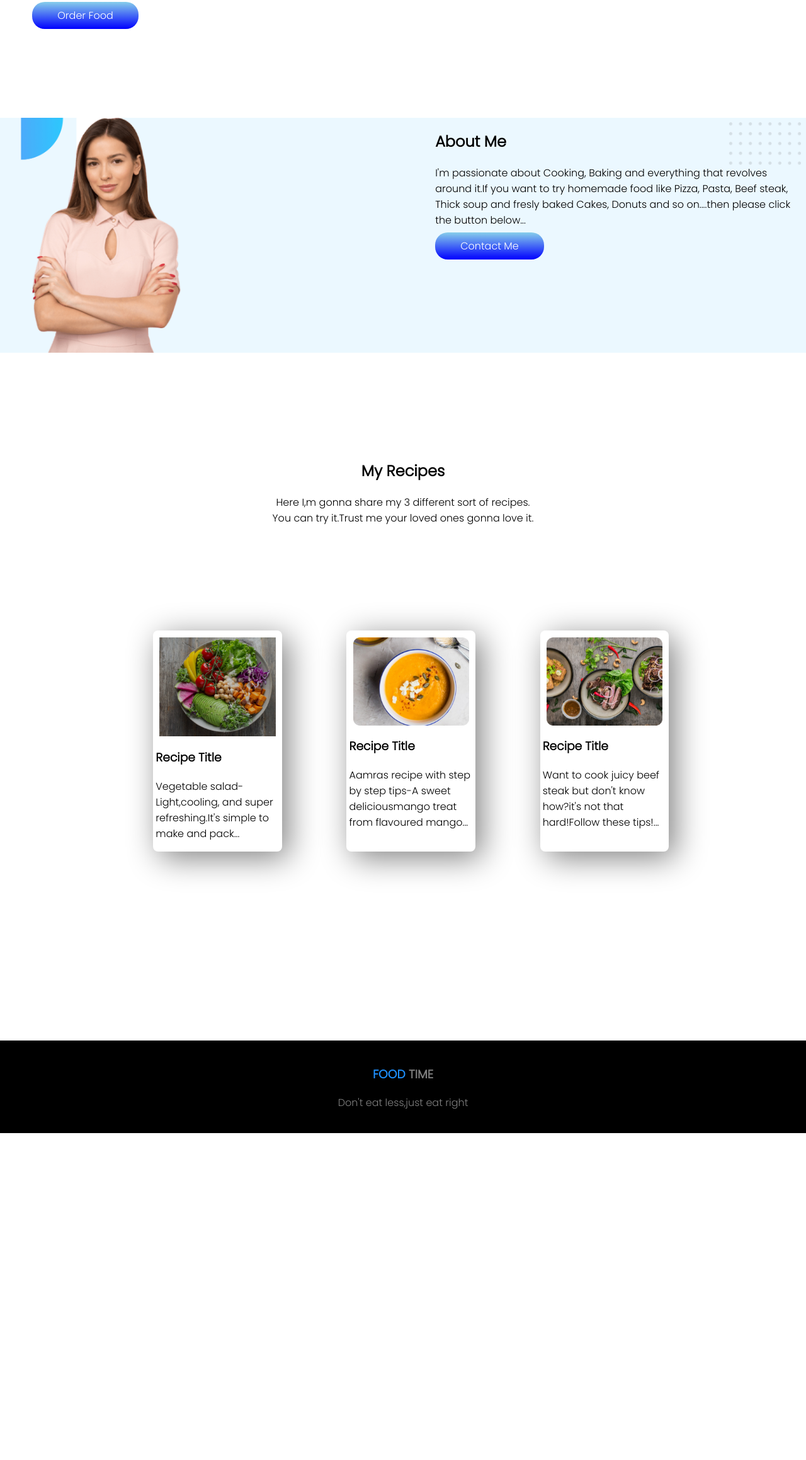
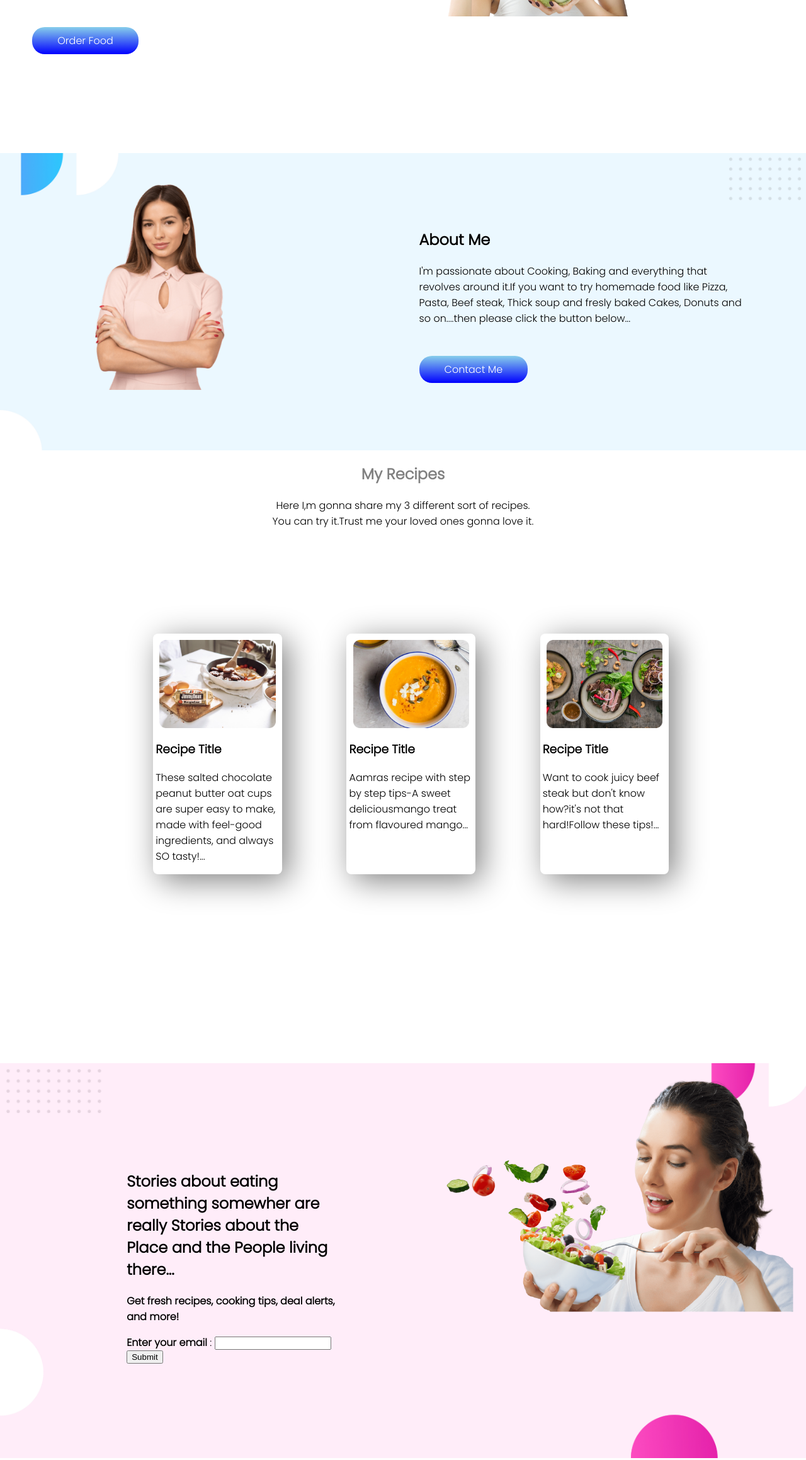
Before and after one commit to TahminaChowdhury/food-time, a plain HTML site: page index.html in a window 1280 px wide. Shown: the part 287-2605 px from the top of the page at 63% size. Before the commit the page ends 2086 px from the top, so only its background shows below. Drawn offline with Linux system fonts and the light colour scheme.

Commit message:
third-commit

```diff
--- a/index.html
+++ b/index.html
@@ -17,7 +17,7 @@
            <span class="blue">Not</span> the calories
         </h1>
         <p>You don't have to eat less you just have to eat right.Your bodi is your temple.Keep it pure and clean for the soul to reside in.</p>
-        <a target="_blank"class="button"  href="GATXUWWYDFFHN4SK64F6H3X6UVUCRGMR6BXJ4JAPT2MMG5QI5VRQLQNE">Order Food</a>
+        <p class="pad" > <a target="_blank"class="button"  href="GATXUWWYDFFHN4SK64F6H3X6UVUCRGMR6BXJ4JAPT2MMG5QI5VRQLQNE">Order Food</a></p>
         </div>
 
         <div class="half-width">
@@ -27,17 +27,17 @@
 
 
 
-        <section class="banner about-me flexible-container ">
+        <section class="banner new-class">
 
 
-                <div class="half-width">
-                    <img src="Images/foodpic2.png" alt="">
+                <div class="new-width">
+                    <img id="i" src="Images/foodpic2.png" alt="">
                 </div>
 
-                <div class="half-width">
+                <div class="new-width section-change">
                     <h2>About Me</h2>
                     <p>I'm passionate about Cooking, Baking and everything that revolves around it.If you want to try homemade food like Pizza, Pasta, Beef steak, Thick soup and fresly baked Cakes, Donuts and so on....then please click the button below... </p>
-                    <a target="_blank" class="button"  href="https://github.com/TahminaChowdhury">Contact Me</a>
+                    <p class="pad"><a target="_blank" class="button"  href="https://github.com/TahminaChowdhury">Contact Me</a></p>
                 </div>
 
 
@@ -45,11 +45,14 @@
 
         <section class="flexible-container" >
             <div class="container">
-                <h2>My Recipes</h2>
+                <h2 class="grey-colour">My Recipes</h2>
 
                 <p>Here I,m gonna share my 3 different sort of recipes. <br> You can try it.Trust me your loved ones gonna love it.</p>
             </div>
           </section>
+
+
+
 
           <section class="flexible-container"  >
 
@@ -60,21 +63,21 @@
 
 
 
-                <img src="food item/Project Cover5.png" alt="">
-                <h3 class="resize">Recipe Title</h3>
-                <p  class="resize">Vegetable salad-Light,cooling, and super refreshing.It's simple to make and pack...</p>
+                <img src="food item/Project Cover.jpg" alt="">
+                <h3 class="bold">Recipe Title</h3>
+                <p  class="resize">These salted chocolate peanut butter oat cups are super easy to make, made with feel-good ingredients, and always SO tasty!...</p>
             </div>
 
             <div class="recipe-box" >
                 <img src="food item/Project Cover.png" alt="">
-                <h3 class="resize" >Recipe Title</h3>
+                <h3 class="bold" >Recipe Title</h3>
                 <p  class="resize">Aamras recipe with step by step tips-A sweet deliciousmango treat from flavoured mango...</p>
             </div>
 
             <div class= "recipe-box"  >
 
                 <img src="food item/Project Cover1.jpg" alt="">
-                <h3 class="resize" >Recipe Title </h3>
+                <h3 class="bold" >Recipe Title </h3>
                 <p class="resize" >Want to cook juicy beef steak but don't know how?it's not that hard!Follow these tips!...</p>
             </div>
 
@@ -83,6 +86,19 @@
 
 
 
+        </section>
+        <section class="flexible-container bannertwo">
+                     <div class="half-width"  >
+                     <div class="position">
+                    <h2 class="new-position">Stories about eating something somewher are really Stories about the Place and the People living there...</h2>
+                    <p> <b>Get fresh recipes, cooking tips, deal alerts, and more!</b></p>
+                    <label for="email"> <b>Enter your email</b> :</label>
+                    <input type="email" id="email" name="email">
+                    <input type="submit"></div>
+                </div>
+                <div half-width>
+                <img src="images/sec.png" alt="">
+                </div>
         </section>
 
 
--- a/style.css
+++ b/style.css
@@ -14,12 +14,38 @@ h1{
     padding-left: 4%;
 }
 .half-width img{
+    width: 60%;
+
+}
+.new-width{
+    width: 50%;
+    padding-left: 4%;
+
+}
+.new-width img{
     width: 40%;
+    padding-left: 100px;
+    padding-top: 50px;
 }
+.section-change{
+    text-align:left;
+    padding: 100px;
+}
+
 
 .flexible-container{
     display: flex;
     margin-bottom: 150px;
+}
+.pic-edit{
+    width:50%;
+}
+.pic-edit img{
+    width: 40%;
+    padding-left: 150px;
+}
+#height-change{
+    height:
 }
 .button{
     text-decoration: none;
@@ -28,17 +54,34 @@ h1{
     border-radius: 20px;
     color: white;
 }
+.pad{
+    padding-top: 40px;
+}
+
 .banner{
     background-image: url(shape/Frame\ 57.jpg);
     background-repeat: no-repeat;
-   background-size: cover;
+    background-size: cover;
+}
+.new-class{
+    display: flex;
+
 }
 .container{
     text-align: center;
     margin: auto;
 }
+.grey-colour{
+    color: gray;
+    font-weight:bolder;
+
+}
+.bold{
+    font-weight:bolder;
+    text-align: left;
+    padding-left: 2%;
+}
 .resize{
-
    text-align: left;
    padding-left: 2%;
 }
@@ -64,8 +107,19 @@ h1{
     margin-top: 5%;
     width: 90%;
 }
+.bannertwo{
+    background-image: url(shape/Frame\ 59.jpg);
+    background-repeat: no-repeat;
+    background-size: cover;
 
+}
+.position{
+    padding: 150px;
 
+}
+.new-position{
+    text-align: left;
+}
 footer{
     background-color: black;
     padding: 20px;
```
Also changed, not shown: Images/sec.png (renamed from Images/38-387173_supplement-nutrient-dietary-eating-food-free-download-nutrition-removebg-preview.png).
